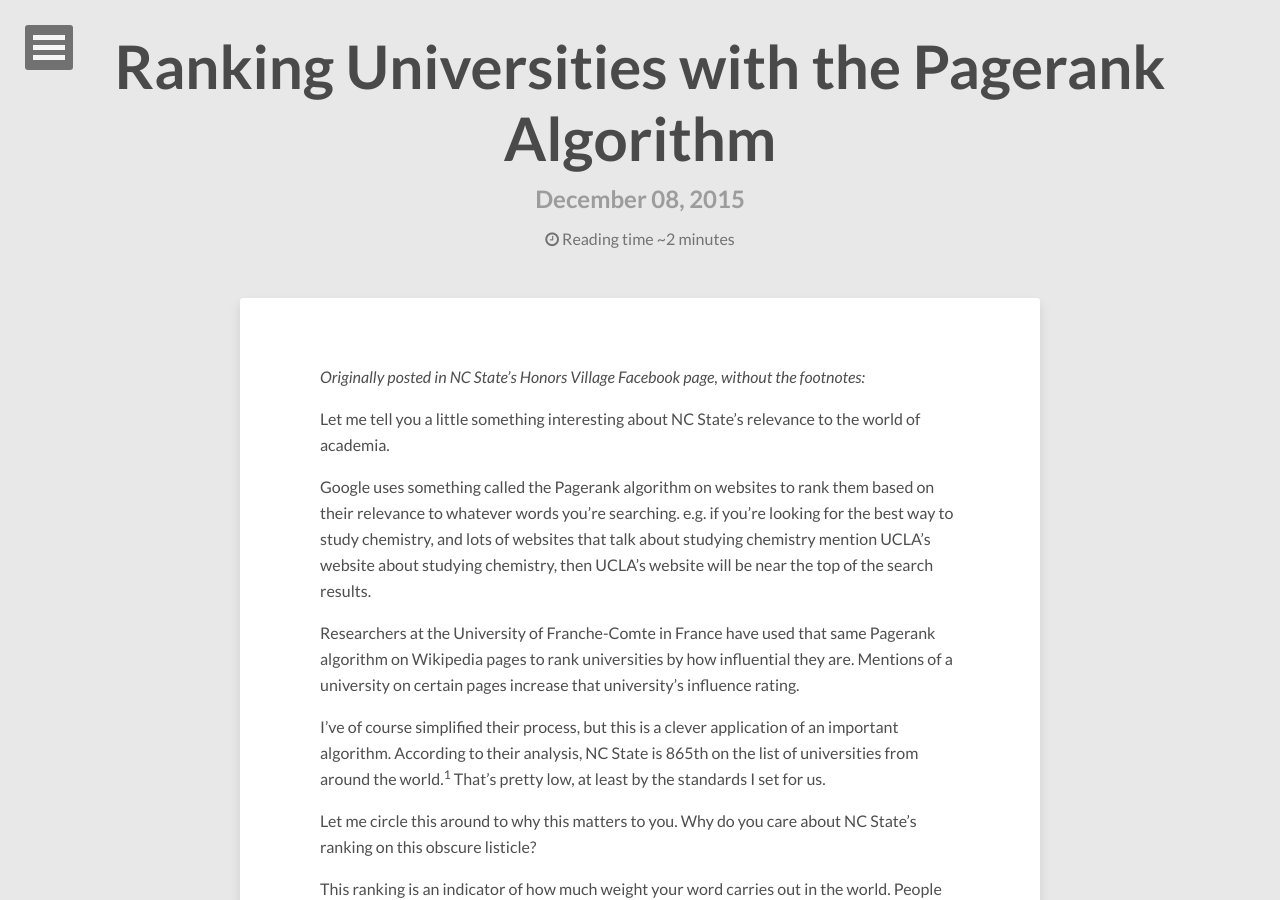
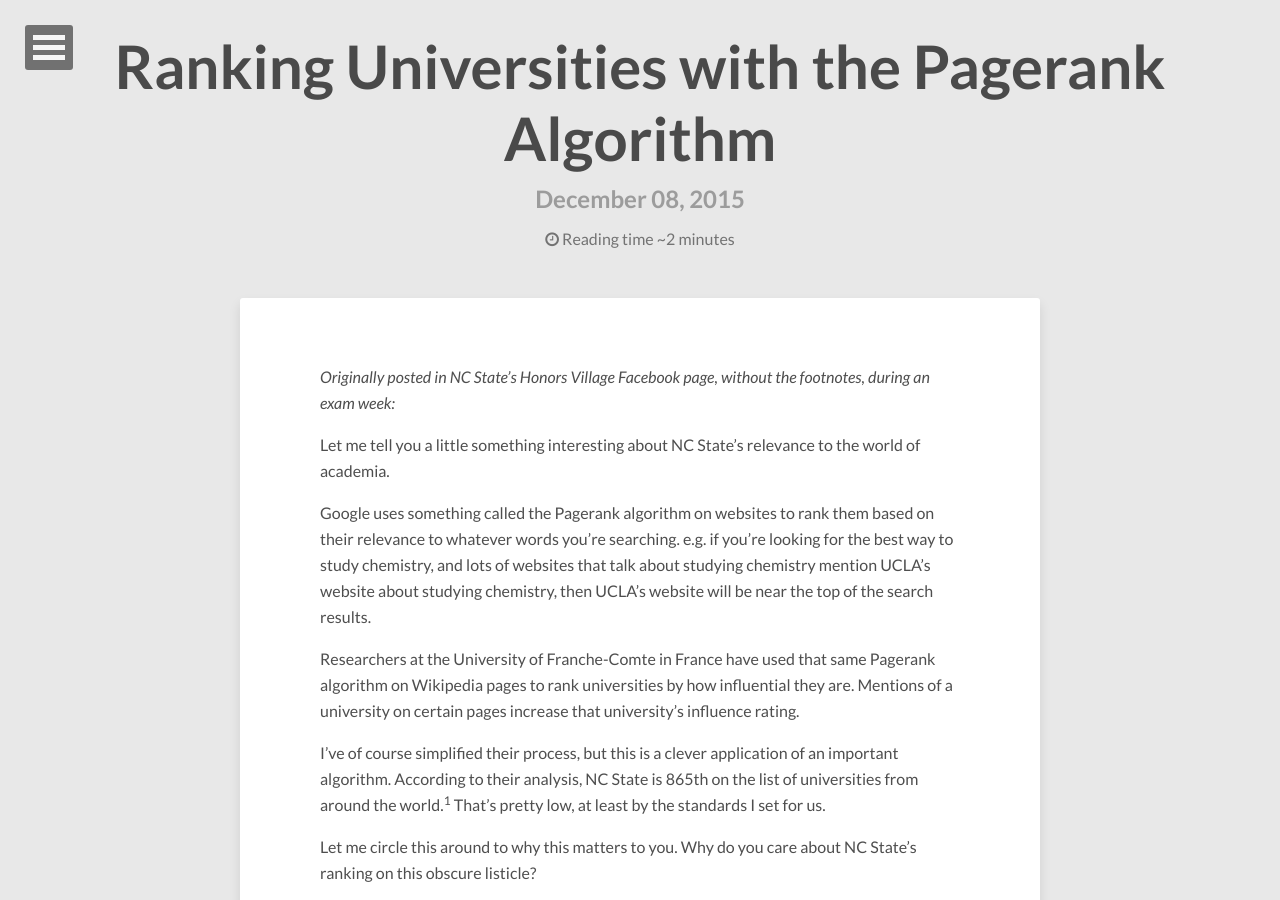
Before and after one commit to CarterPape/CarterPape.github.io, a Jekyll site: the page built from _posts/2015-12-08-ranking-universities-with-the-pagerank-algorithm.md, in a window 1280 px wide and 900 px high. Built offline with Jekyll 4.4.1, drawn with Linux system fonts in a browser that asks for light colours; nearby versions of some CDN libraries.

Commit message:
Adds link to original post, and qualifier

```diff
--- a/_posts/2015-12-08-ranking-universities-with-the-pagerank-algorithm.md
+++ b/_posts/2015-12-08-ranking-universities-with-the-pagerank-algorithm.md
@@ -5,7 +5,7 @@ tags: [data mining, cross-post, feature]
 comments: false
 ---
 
-_Originally posted in NC State's Honors Village Facebook page, without the footnotes:_
+_[Originally posted](https://www.facebook.com/groups/134770703321201/permalink/757649487699983/) in NC State's Honors Village Facebook page, without the footnotes, during an exam week:_
 
 Let me tell you a little something interesting about NC State's relevance to the world of academia.
 
```
